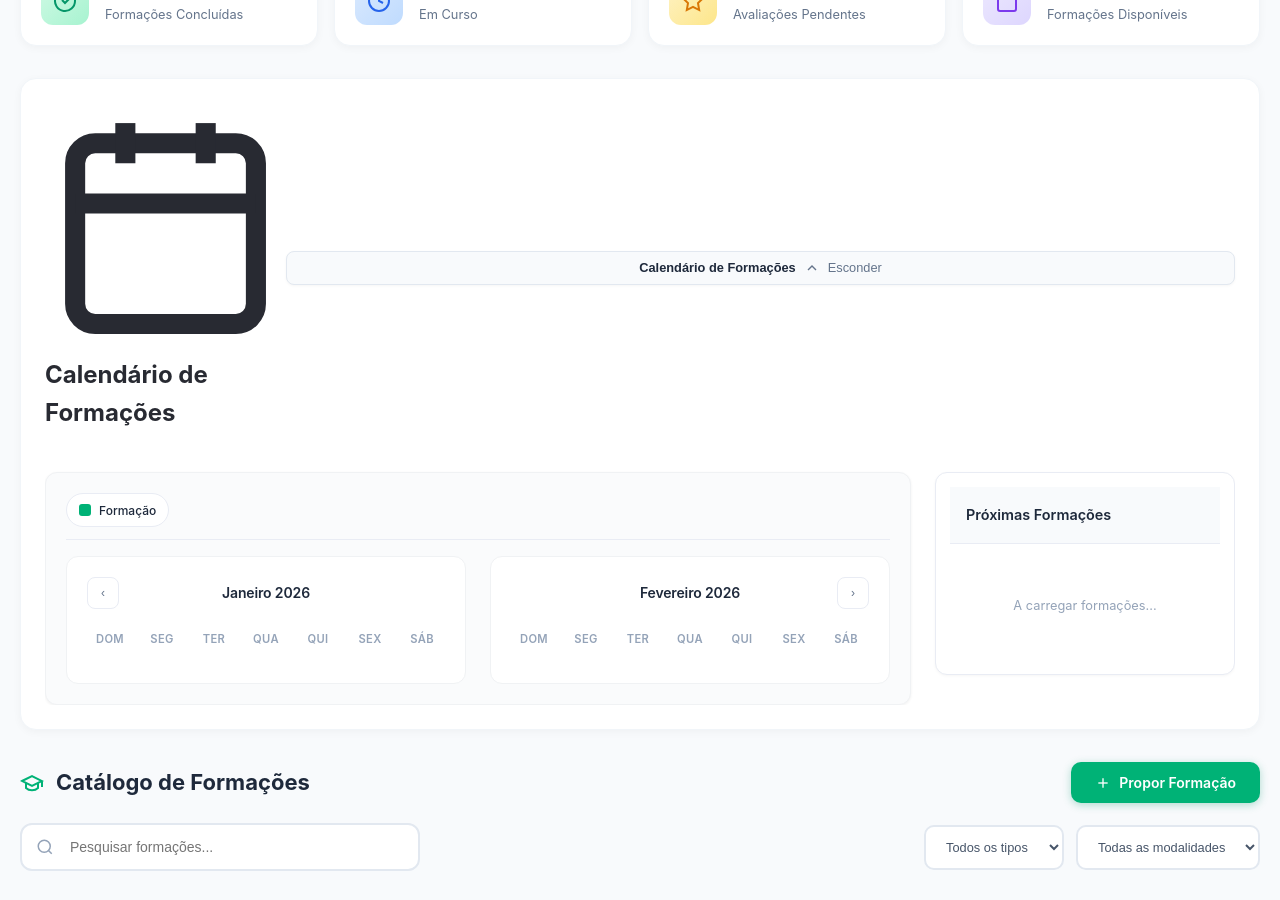
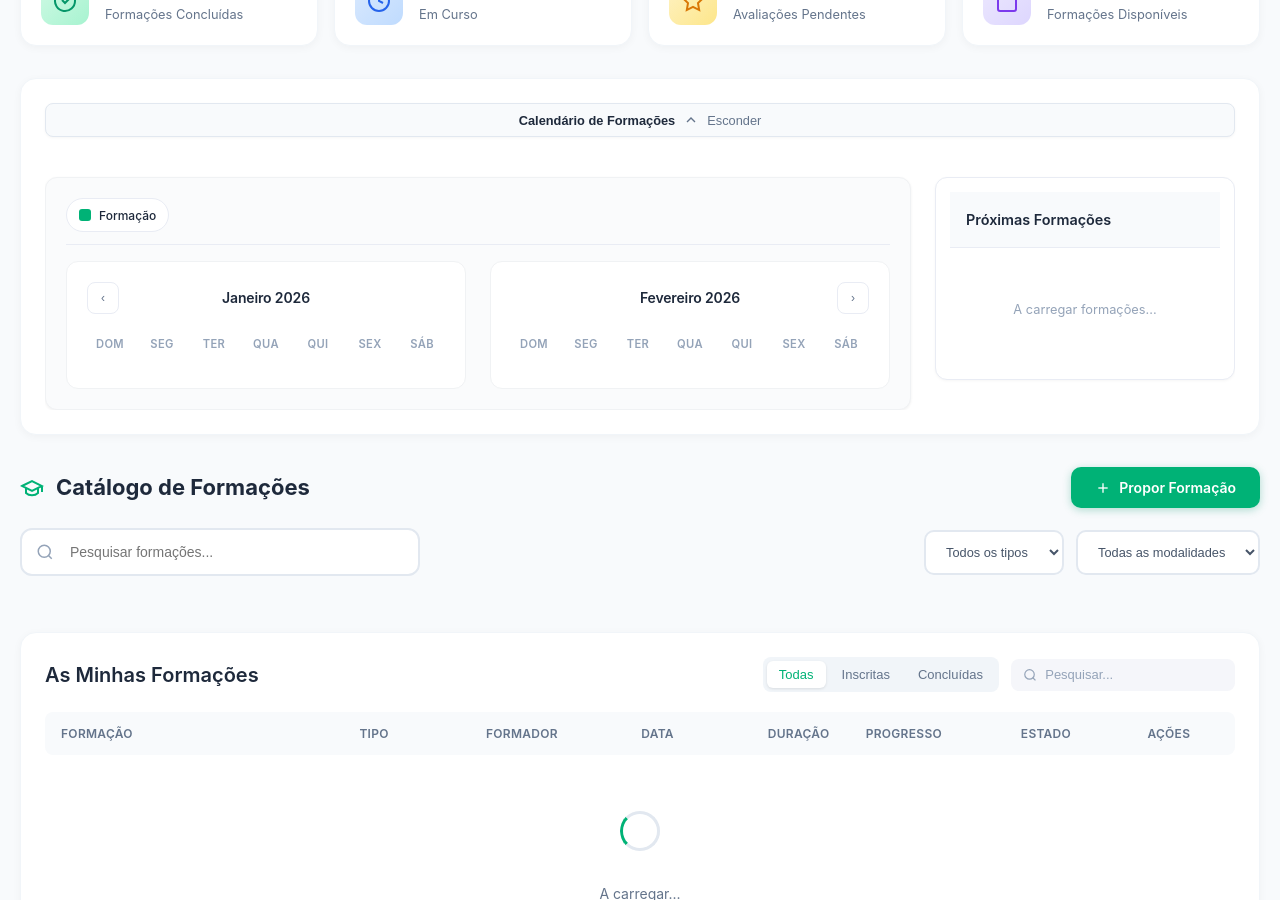
Before and after one commit to andrealmeida6/Platform1, a Jekyll site: the page built from formacao.html, in a window 1280 px wide and 900 px high, scrolled down 419 px. Built offline with Jekyll 4.4.1, drawn with Linux system fonts in a browser that asks for light colours.

Commit message:
fix: remove calendar-section-title element

```diff
--- a/formacao.html
+++ b/formacao.html
@@ -74,10 +74,6 @@ title: Centro de Formação
   <!-- Calendar Section -->
   <section class="calendar-section">
     <div class="calendar-section-header">
-      <h2 class="calendar-section-title">
-        <svg viewBox="0 0 24 24" fill="none" stroke="currentColor" stroke-width="2"><rect x="3" y="4" width="18" height="18" rx="2" ry="2"/><line x1="16" y1="2" x2="16" y2="6"/><line x1="8" y1="2" x2="8" y2="6"/><line x1="3" y1="10" x2="21" y2="10"/></svg>
-        Calendário de Formações
-      </h2>
       <button class="calendar-toggle-btn" id="calendarToggleBtn" onclick="toggleFormacaoCalendar()">
         <span class="toggle-label">Calendário de Formações</span>
         <svg class="toggle-icon" viewBox="0 0 24 24" fill="none" stroke="currentColor" stroke-width="2"><polyline points="18 15 12 9 6 15"/></svg>
@@ -327,29 +323,5 @@ title: Centro de Formação
   </div>
 </div>
 
-<!-- Modal: Detalhes do Curso -->
-<div class="modal-overlay" id="modalCourse">
-  <div class="modal-content" style="max-width: 700px;">
-    <div class="modal-header">
-      <h3 class="modal-title" id="modalCourseTitle"></h3>
-      <button class="modal-close" onclick="closeModal('modalCourse')">&times;</button>
-    </div>
-    <div class="modal-tabs">
-      <button class="modal-tab active" data-tab="detalhes" onclick="switchCourseTab('detalhes')">Detalhes</button>
-      <button class="modal-tab" data-tab="conteudo" onclick="switchCourseTab('conteudo')">Conteúdo</button>
-      <button class="modal-tab" data-tab="anexos" onclick="switchCourseTab('anexos')">Anexos</button>
-    </div>
-    <div class="modal-body">
-      <div class="tab-content active" id="tabDetalhes"></div>
-      <div class="tab-content" id="tabConteudo"></div>
-      <div class="tab-content" id="tabAnexos"></div>
-    </div>
-    <div class="modal-footer">
-      <button class="btn btn-secondary" onclick="closeModal('modalCourse')">Fechar</button>
-      <button class="btn btn-primary" id="btnInscrever" onclick="inscreverFormacao()">Inscrever-me</button>
-    </div>
-  </div>
-</div>
-
 <!-- JavaScript específico da página -->
 <script src="{{ '/web-files/js/formacao-centro.js' | relative_url }}"></script>
```
